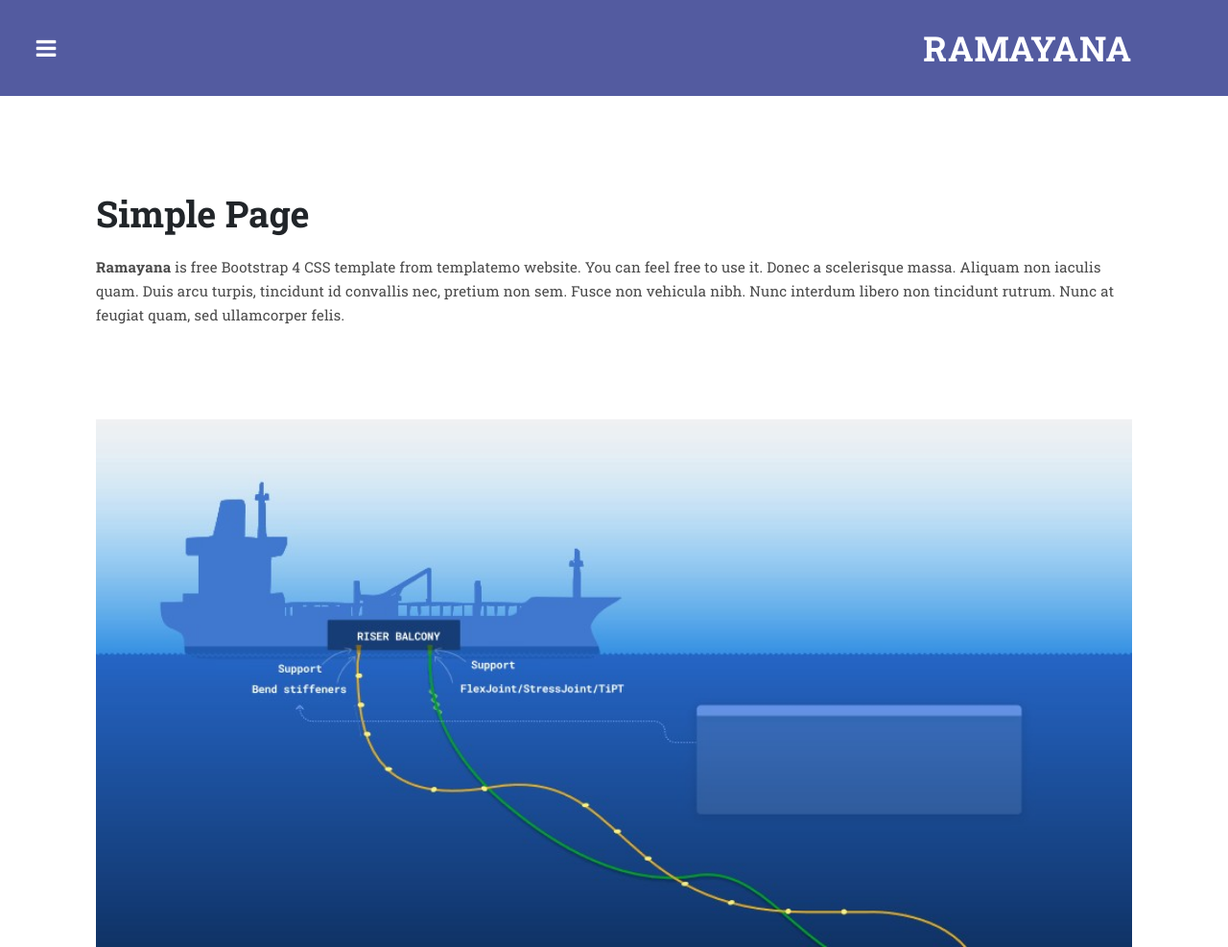
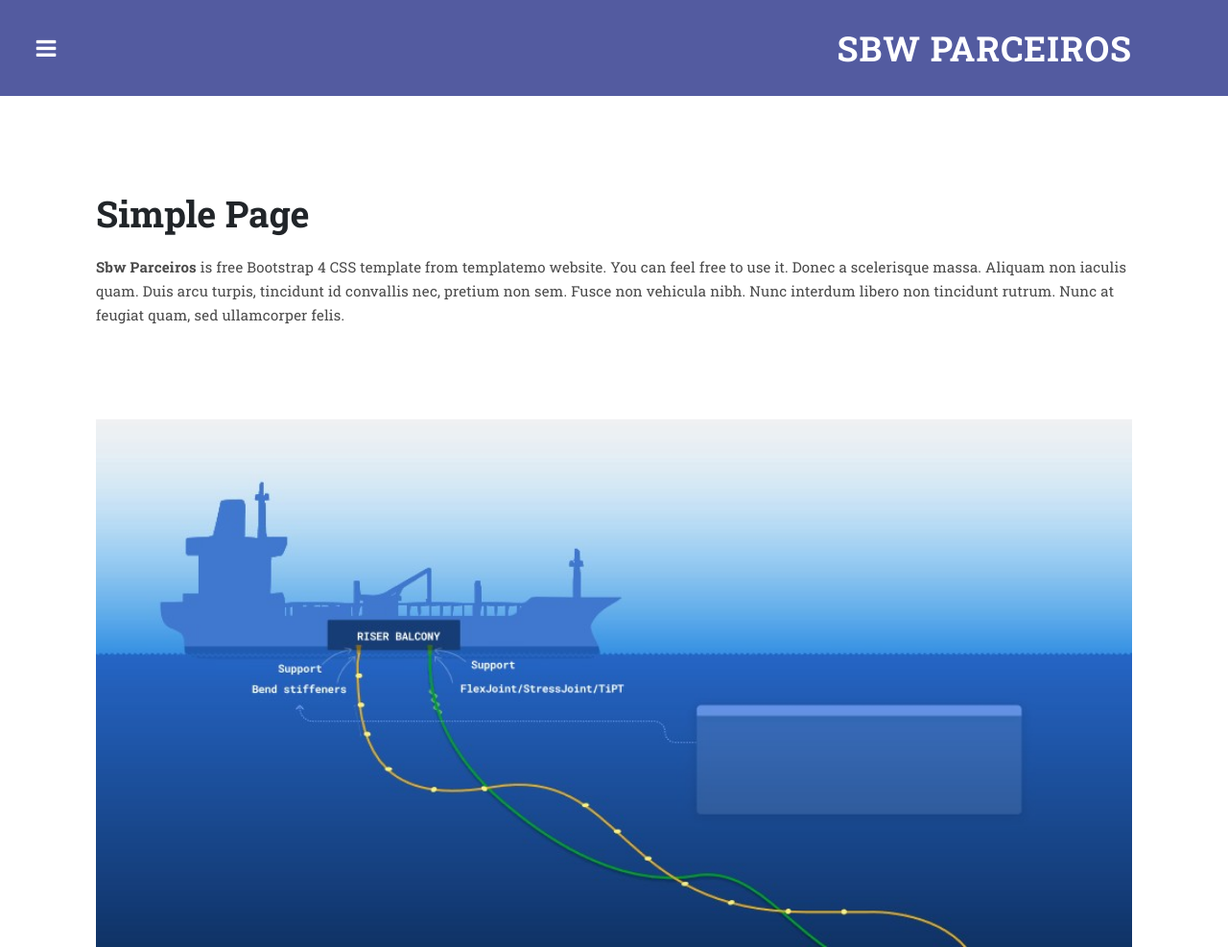
Before and after one commit to OnnaBugeisha87/swbparceiros.github.io, a plain HTML site: page simple_page.html in a window 1280 px wide. Shown: the top 987 px of the page at 96% size. Drawn offline with Linux system fonts and the light colour scheme.

Commit message:
Update simple_page.html

```diff
--- a/simple_page.html
+++ b/simple_page.html
@@ -9,7 +9,7 @@
     <meta name="author" content="">
     <link href="https://fonts.googleapis.com/css?family=Roboto:100,300,400,500,700" rel="stylesheet">
 
-    <title>Ramayana - Simple HTML Page</title>
+    <title>SBW PARCEIROS - Simple HTML Page</title>
 
     <!-- Bootstrap core CSS -->
     <link href="vendor/bootstrap/css/bootstrap.min.css" rel="stylesheet">
@@ -38,7 +38,7 @@ https://templatemo.com/tm-529-ramayana
             <!-- Header -->
             <header id="header">
               <div class="logo">
-                <a href="index.html">Ramayana</a>
+                <a href="index.html">Sbw Parceiros</a>
               </div>
             </header>
 
@@ -48,7 +48,7 @@ https://templatemo.com/tm-529-ramayana
                 <div class="row">
                   <div class="col-md-12">
                     <h1>Simple Page</h1>
-                    <p><strong>Ramayana</strong> is free Bootstrap 4 CSS template from templatemo website. You can feel free to use it. Donec a scelerisque massa. Aliquam non iaculis quam. Duis arcu turpis, tincidunt id convallis nec, pretium non sem. Fusce non vehicula nibh. Nunc interdum libero non tincidunt rutrum. Nunc at feugiat quam, sed ullamcorper felis.</p>
+                    <p><strong>Sbw Parceiros</strong> is free Bootstrap 4 CSS template from templatemo website. You can feel free to use it. Donec a scelerisque massa. Aliquam non iaculis quam. Duis arcu turpis, tincidunt id convallis nec, pretium non sem. Fusce non vehicula nibh. Nunc interdum libero non tincidunt rutrum. Nunc at feugiat quam, sed ullamcorper felis.</p>
                   </div>
                 </div>
               </div>
```
